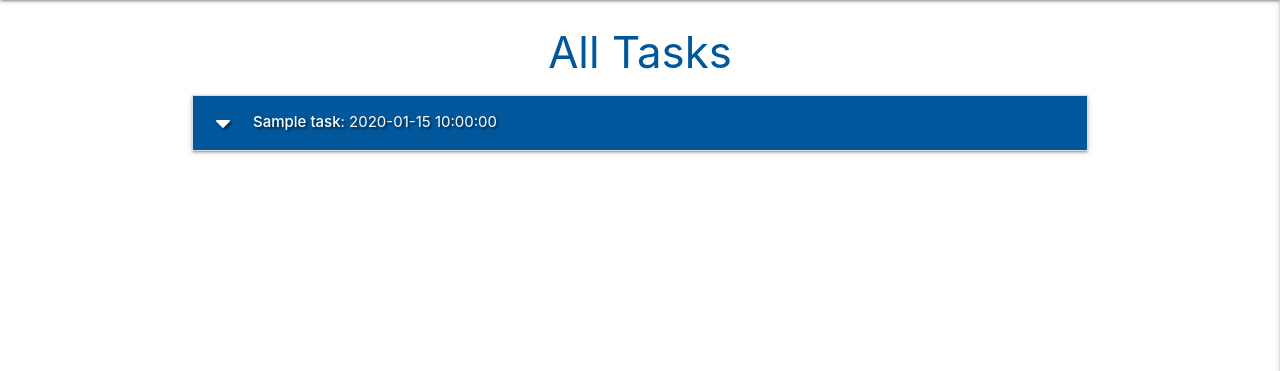
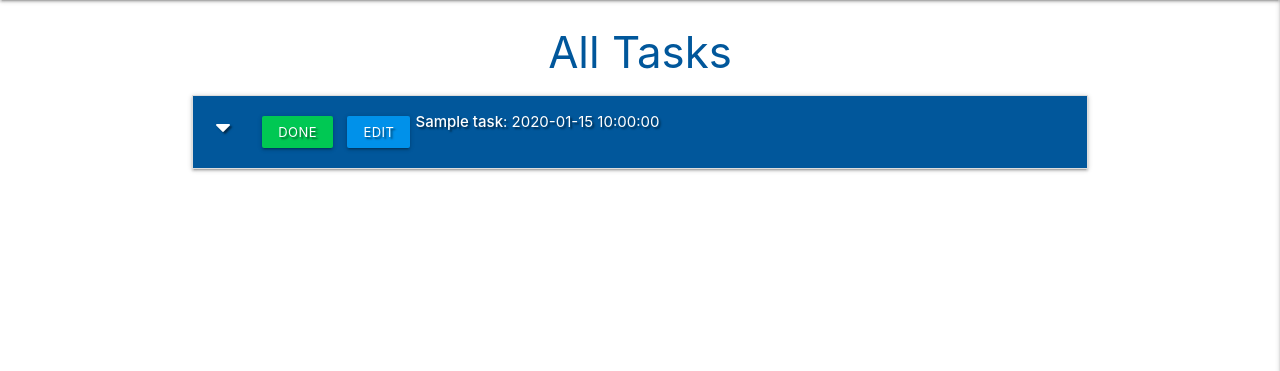
Before and after one commit to adamdelancey/mongo-flask-walkthrough, a Flask app: page / in a window 1280 px wide. Shown: the part 64-435 px from the top of the page. Run offline with Flask 2, Linux system fonts and the light colour scheme; a database or web service that is not in the repository returns one stand-in record (values such as "Sample title"); some libraries are stand-ins or nearby versions.

Commit message:
add task edit/buttons

```diff
--- a/static/css/style.css
+++ b/static/css/style.css
@@ -5,3 +5,12 @@
 .flashes h4{
     line-height: 2
 }
+
+.btn-small{
+    margin: 5px;
+}
+
+.collapsible-header .col-strong{
+    margin: 5px;
+    line-height: 42px;
+}
--- a/templates/tasks.html
+++ b/templates/tasks.html
@@ -7,14 +7,18 @@
         {% for task in tasks %}
     <li>
         <div class="collapsible-header white-text light-blue darken-4 text-shadow">
+            <div class="col s3">
                 <i class="fas fa-caret-down"></i>
+                <a href="" class="btn-small green accent-4">Done</a>
+                <a href="" class="btn-small light-blue accent-4">Edit</a>
+            </div>
+            <div class="col s9">
                 <strong>{{ task.task_name }}</strong>: {{ task.due_date }}
                 {% if task.is_urgent == "on" %}
                 <i class="fas fa-exclamation-circle light-blue-text text-lighten-2 tooltipped"
                     data-position="right" data-tooltip="URGENT"></i>
-
                 {% endif %}
-
+            </div>
         </div>
         <div class="collapsible-body"><span>
             <strong>{{ task.category_name }}</strong></span>
```
Lines whose indentation alone changed are shown as unchanged.
